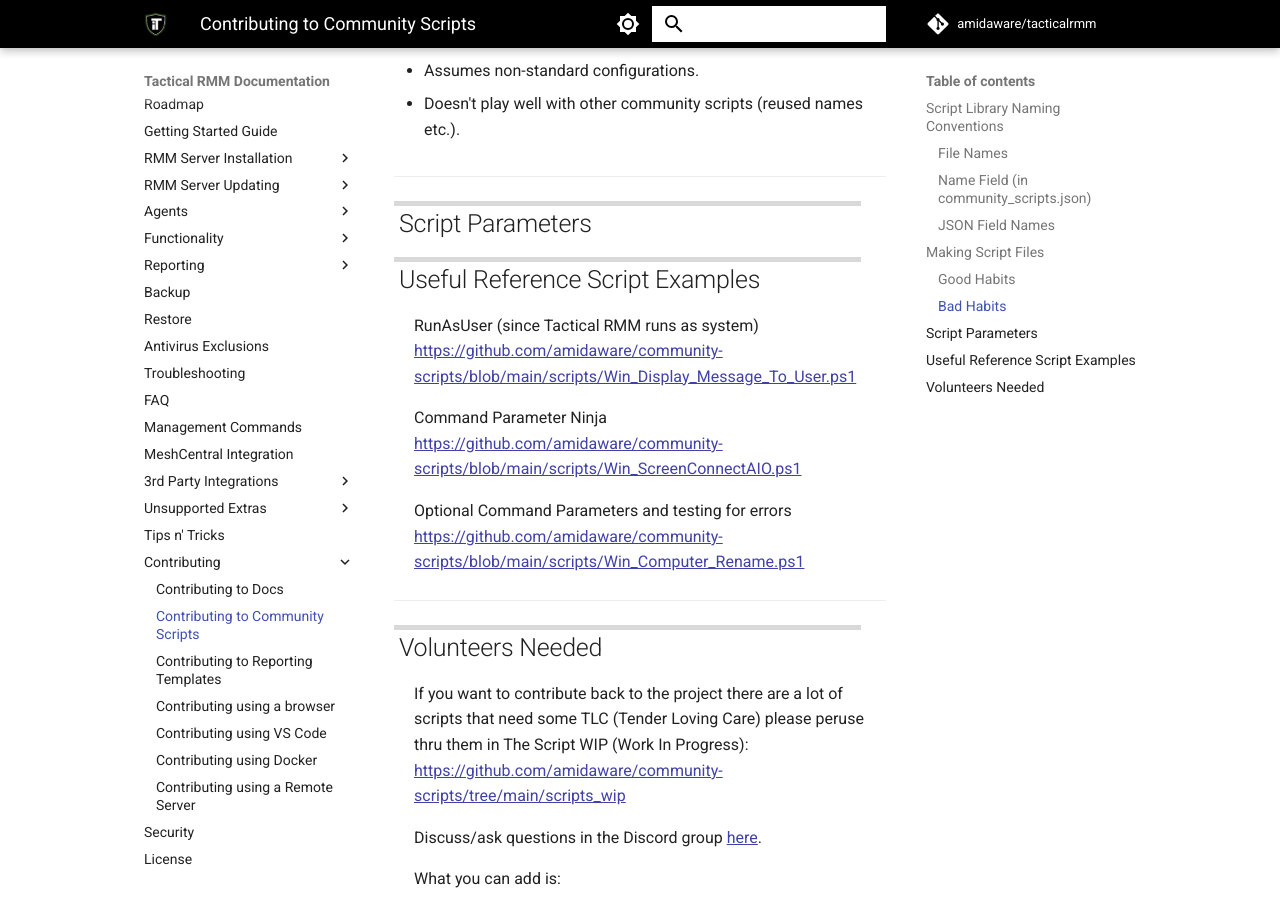
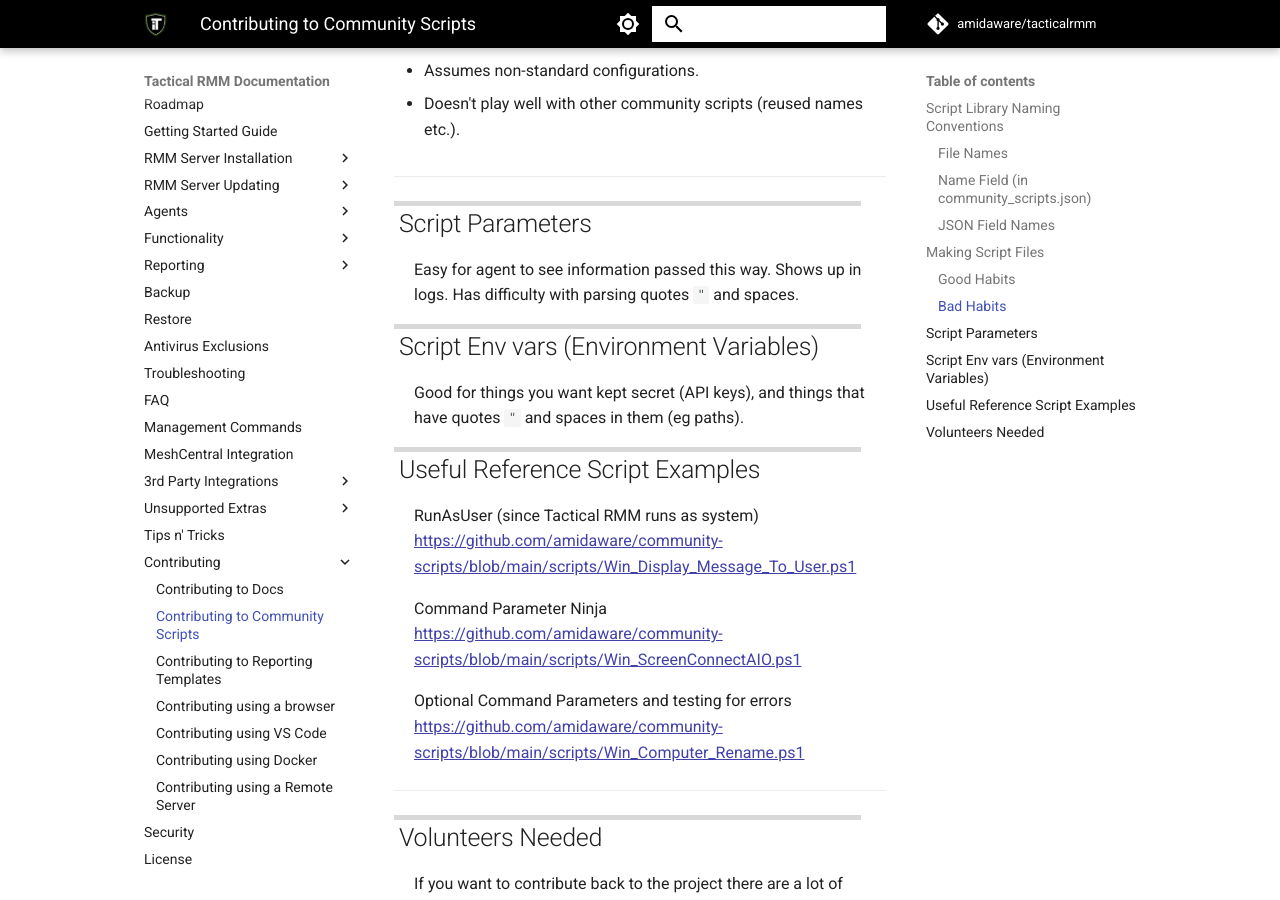
Before and after one commit to amidaware/trmm-docs, an MkDocs documentation site: the page built from docs/contributing_community_scripts.md, in a window 1280 px wide and 900 px high, scrolled down 4129 px. Built offline with MkDocs 1.6.1 and Material for MkDocs 9.7.7, drawn with Linux system fonts in a browser that asks for light colours; comment, search, counter and statistics services are not loaded.

Commit message:
Add notes on script parameters and environment variables for clarity

```diff
--- a/docs/contributing_community_scripts.md
+++ b/docs/contributing_community_scripts.md
@@ -184,7 +184,11 @@
 
 ## Script Parameters
 
+Easy for agent to see information passed this way. Shows up in logs. Has difficulty with parsing quotes `"` and spaces.
 
+## Script Env vars (Environment Variables)
+
+Good for things you want kept secret (API keys), and things that have quotes `"` and spaces in them (eg paths).
 
 ## Useful Reference Script Examples
 
```
